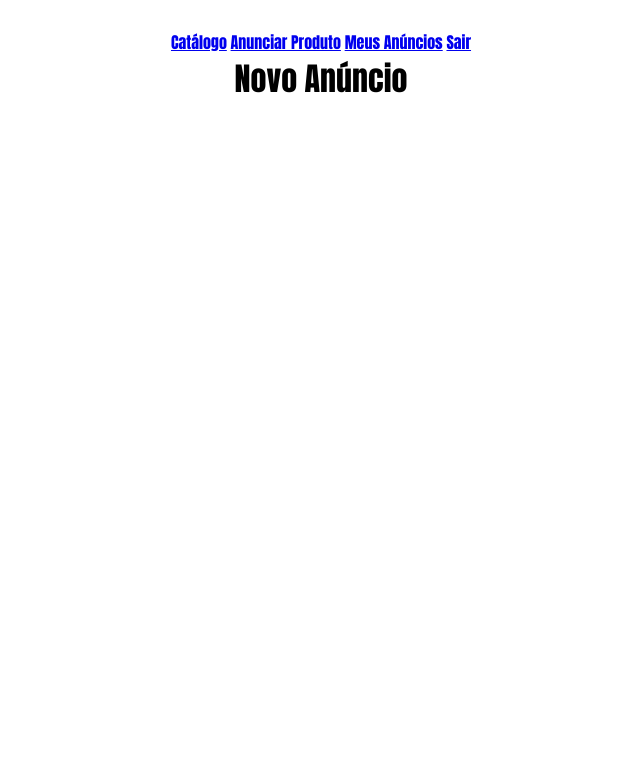
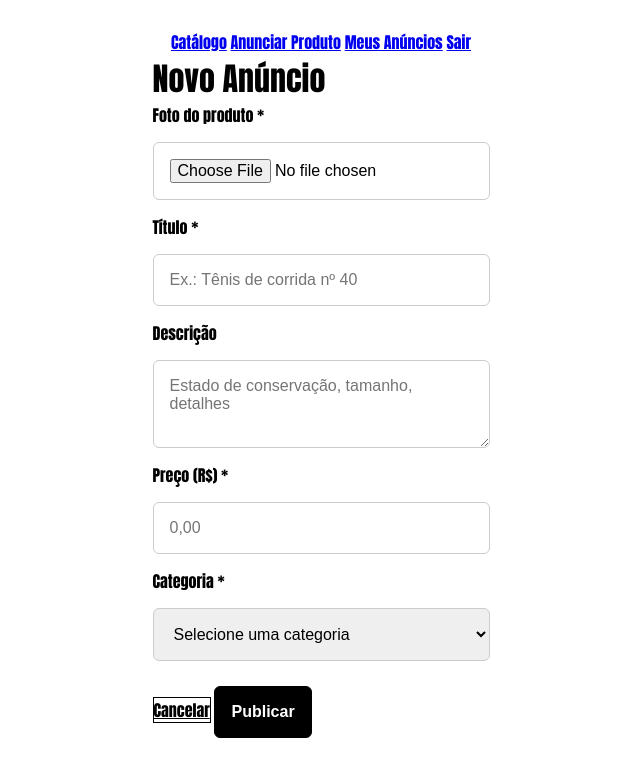
Before and after one commit to RayllaRuthiely/ES-Bazar-Online, a Flask app: template CodigoFonte/templates/anuncios.html in a window 1280 px wide. Shown: the top 777 px of the page, without its empty margins (319-959 px from the left). Run offline with Flask 3, Linux system fonts and the light colour scheme; the template is opened without the code that fills it, so the values that code supplies are empty.

Commit message:
feat: publica anúncio com foto (HU-02)

```diff
--- a/CodigoFonte/routes/anuncio.py
+++ b/CodigoFonte/routes/anuncio.py
@@ -1,3 +1,159 @@
-from flask import Blueprint
+import os
+import uuid
+from datetime import datetime
+
+from database.db import conectar_banco
+from flask import Blueprint, current_app, render_template, request, session
 
 anuncio = Blueprint("anuncio", __name__)
+
+# Limites iguais aos das colunas da tabela ANUNCIO
+TAMANHO_MAXIMO_TITULO = 50
+TAMANHO_MAXIMO_DESCRICAO = 100
+EXTENSOES_PERMITIDAS = {"jpg", "jpeg", "png", "webp"}
+STATUS_INICIAL = "Disponível"  # RN-02
+
+# TODO (João Guilherme): trocar pelo usuário da sessão quando o login (Alana)
+# estiver na main. Até lá, todo anúncio é publicado pelo usuário de id 1.
+ID_USUARIO_TEMPORARIO = 1
+
+
+def validar_anuncio(
+    titulo, descricao, preco_texto, id_categoria, nome_foto, ids_categorias
+):
+    """Regras do anúncio (HU-02, CA-01.2, RN-01). Devolve a lista de erros."""
+    erros = []
+
+    if not titulo or not preco_texto or not id_categoria or not nome_foto:
+        erros.append("Preencha os dados obrigatórios do anúncio")
+        return erros
+
+    if len(titulo) > TAMANHO_MAXIMO_TITULO:
+        erros.append(f"O título deve ter até {TAMANHO_MAXIMO_TITULO} caracteres")
+
+    if len(descricao) > TAMANHO_MAXIMO_DESCRICAO:
+        erros.append(f"A descrição deve ter até {TAMANHO_MAXIMO_DESCRICAO} caracteres")
+
+    try:
+        preco = float(preco_texto.replace(",", "."))
+        if preco <= 0:
+            erros.append("O preço deve ser maior que zero")
+    except ValueError:
+        erros.append("Informe um preço válido")
+
+    if not id_categoria.isdigit() or int(id_categoria) not in ids_categorias:
+        erros.append("Escolha uma categoria válida")
+
+    extensao = nome_foto.rsplit(".", 1)[-1].lower() if "." in nome_foto else ""
+    if extensao not in EXTENSOES_PERMITIDAS:
+        erros.append("A foto deve ser JPG, JPEG, PNG ou WEBP")
+
+    return erros
+
+
+def buscar_categorias():
+    conexao = conectar_banco()
+    cursor = conexao.cursor(dictionary=True)
+    try:
+        cursor.execute(
+            "SELECT ID_CATEGORIA, NOME_CATEGORIA FROM CATEGORIA ORDER BY NOME_CATEGORIA"
+        )
+        return cursor.fetchall()
+    finally:
+        cursor.close()
+        conexao.close()
+
+
+@anuncio.route("/novo-anuncio", methods=["GET", "POST"])
+def novo_anuncio():
+    categorias = buscar_categorias()
+
+    if request.method == "GET":
+        return render_template("anuncios.html", categorias=categorias, dados={})
+
+    titulo = request.form.get("titulo", "").strip()
+    descricao = request.form.get("descricao", "").strip()
+    preco_texto = request.form.get("preco", "").strip()
+    id_categoria = request.form.get("categoria", "").strip()
+    foto = request.files.get("foto")
+    nome_foto = foto.filename if foto else ""
+
+    ids_categorias = {c["ID_CATEGORIA"] for c in categorias}
+    erros = validar_anuncio(
+        titulo, descricao, preco_texto, id_categoria, nome_foto, ids_categorias
+    )
+
+    if erros:
+        # Volta para o formulário mantendo o que o usuário já preencheu
+        return render_template(
+            "anuncios.html",
+            categorias=categorias,
+            erros=erros,
+            dados=request.form,
+        ), 422
+
+    preco = float(preco_texto.replace(",", "."))
+    id_usuario = session.get("id_usuario", ID_USUARIO_TEMPORARIO)
+
+    # Salva a foto com um nome único em static/uploads
+    extensao = nome_foto.rsplit(".", 1)[-1].lower()
+    nome_arquivo = f"{uuid.uuid4().hex}.{extensao}"
+    pasta_uploads = os.path.join(current_app.static_folder, "uploads")
+    os.makedirs(pasta_uploads, exist_ok=True)
+    caminho_foto = os.path.join(pasta_uploads, nome_arquivo)
+    foto.save(caminho_foto)
+    url_foto = f"/static/uploads/{nome_arquivo}"
+
+    conexao = conectar_banco()
+    cursor = conexao.cursor()
+    try:
+        # Anúncio e foto gravados na mesma transação (ARQUITETURA.md)
+        cursor.execute(
+            """
+            INSERT INTO ANUNCIO
+            (TITULO_ANUNCIO, DESCRICAO_ANUNCIO, PRECO_ANUNCIO, STATUS_ANUNCIO,
+             ATIVO_ANUNCIO, DATA_PUBLICACAO_ANUNCIO, ID_USUARIO, ID_CATEGORIA)
+            VALUES (%s, %s, %s, %s, %s, %s, %s, %s)
+            """,
+            (
+                titulo,
+                descricao,
+                preco,
+                STATUS_INICIAL,
+                1,
+                datetime.now(),
+                id_usuario,
+                int(id_categoria),
+            ),
+        )
+        id_anuncio = cursor.lastrowid
+
+        cursor.execute(
+            "INSERT INTO FOTO (URL_FOTO, ORDEM_FOTO, ID_ANUNCIO) VALUES (%s, %s, %s)",
+            (url_foto, 1, id_anuncio),
+        )
+        conexao.commit()
+
+    except Exception as erro:
+        conexao.rollback()
+        os.remove(caminho_foto)  # a foto não fica órfã se a gravação falhar
+        print("Erro ao publicar anúncio:", erro)
+        return render_template(
+            "anuncios.html",
+            categorias=categorias,
+            erros=["Não foi possível publicar o anúncio. Tente novamente."],
+            dados=request.form,
+        ), 500
+
+    finally:
+        cursor.close()
+        conexao.close()
+
+    produto = {
+        "id": id_anuncio,
+        "nome": titulo,
+        "preco": preco,
+        "status": STATUS_INICIAL,
+        "foto": url_foto,
+    }
+    return render_template("sucesso_anuncio.html", produto=produto), 201
--- a/CodigoFonte/templates/anuncios.html
+++ b/CodigoFonte/templates/anuncios.html
@@ -4,14 +4,47 @@
 <div class="pagina-novo-anuncio">
     <h1 class="titulo-novo-anuncio">Novo Anúncio</h1>
 
-    <!-- TODO (João Guilherme): Criar aqui o formulário de cadastro de produto.
-         Requisitos para integrar com o app.py:
-         1. A tag <form> deve enviar para action="/novo-anuncio" com method="POST".
-         2. Criar campo de upload de foto (name="foto").
-         3. Criar inputs para Título (name="titulo"), Descrição (name="descricao") e Preço (name="preco").
-         4. Criar um <select> para Categoria (name="categoria") com opções como Roupas, Calçados, Acessórios e Outros.
-         5. Adicionar um link/botão para cancelar (voltando para /catalogo) e um botão type="submit" para publicar.
-    -->
+    {% if erros %}
+        <div class="alerta erro">
+            {% for erro in erros %}
+                <p>{{ erro }}</p>
+            {% endfor %}
+        </div>
+    {% endif %}
 
+    <!-- enctype é obrigatório para a foto chegar ao servidor -->
+    <form class="form-anuncio" action="/novo-anuncio" method="POST" enctype="multipart/form-data">
+
+        <label for="foto">Foto do produto *</label>
+        <input type="file" id="foto" name="foto" accept=".jpg,.jpeg,.png,.webp" required>
+
+        <label for="titulo">Título *</label>
+        <input type="text" id="titulo" name="titulo" maxlength="50" required
+               value="{{ dados.get('titulo', '') }}" placeholder="Ex.: Tênis de corrida nº 40">
+
+        <label for="descricao">Descrição</label>
+        <textarea id="descricao" name="descricao" maxlength="100" rows="3"
+                  placeholder="Estado de conservação, tamanho, detalhes">{{ dados.get('descricao', '') }}</textarea>
+
+        <label for="preco">Preço (R$) *</label>
+        <input type="number" id="preco" name="preco" min="0.01" step="0.01" required
+               value="{{ dados.get('preco', '') }}" placeholder="0,00">
+
+        <label for="categoria">Categoria *</label>
+        <select id="categoria" name="categoria" required>
+            <option value="">Selecione uma categoria</option>
+            {% for categoria in categorias %}
+                <option value="{{ categoria.ID_CATEGORIA }}"
+                    {% if dados.get('categoria') == categoria.ID_CATEGORIA|string %}selected{% endif %}>
+                    {{ categoria.NOME_CATEGORIA }}
+                </option>
+            {% endfor %}
+        </select>
+
+        <div class="acoes-anuncio">
+            <a href="/catalogo" class="btn-branco botao-link">Cancelar</a>
+            <button type="submit" class="btn-preto">Publicar</button>
+        </div>
+    </form>
 </div>
 {% endblock %}
```
Also changed, not shown: CodigoFonte/templates/sucesso_anuncio.html (+16 -13 lines), tests/test_anuncio.py (added, +144 -0 lines), 1 other file.
